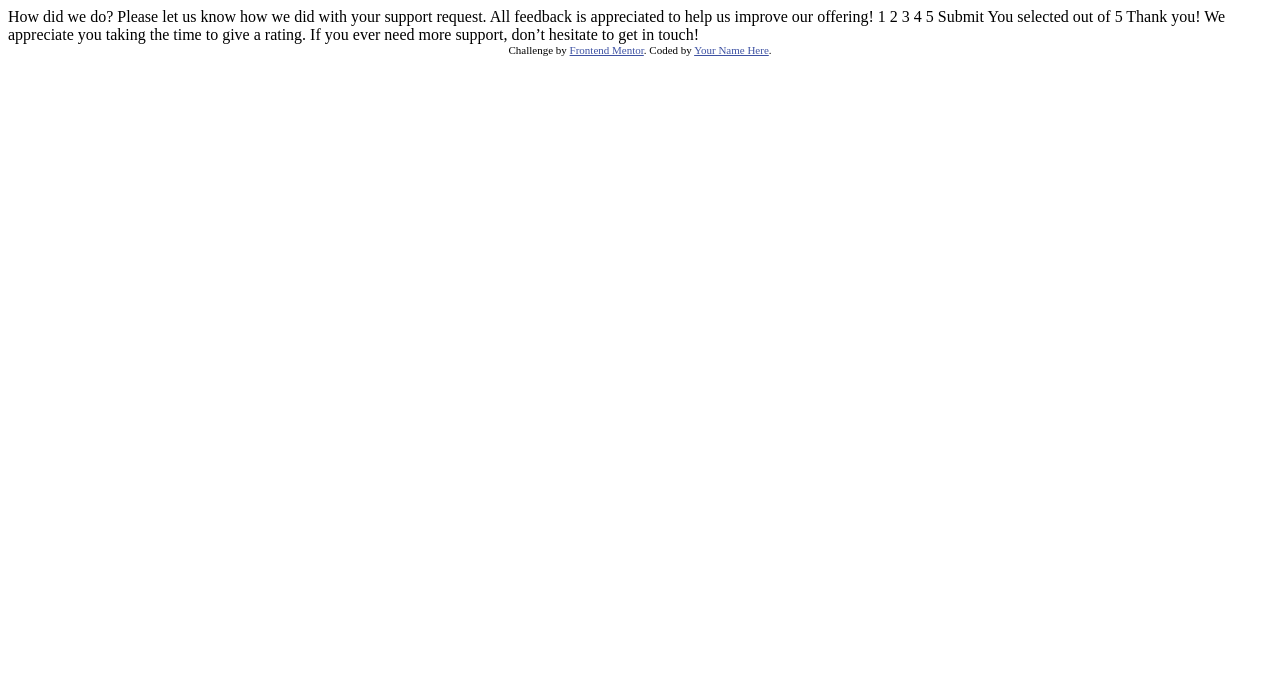
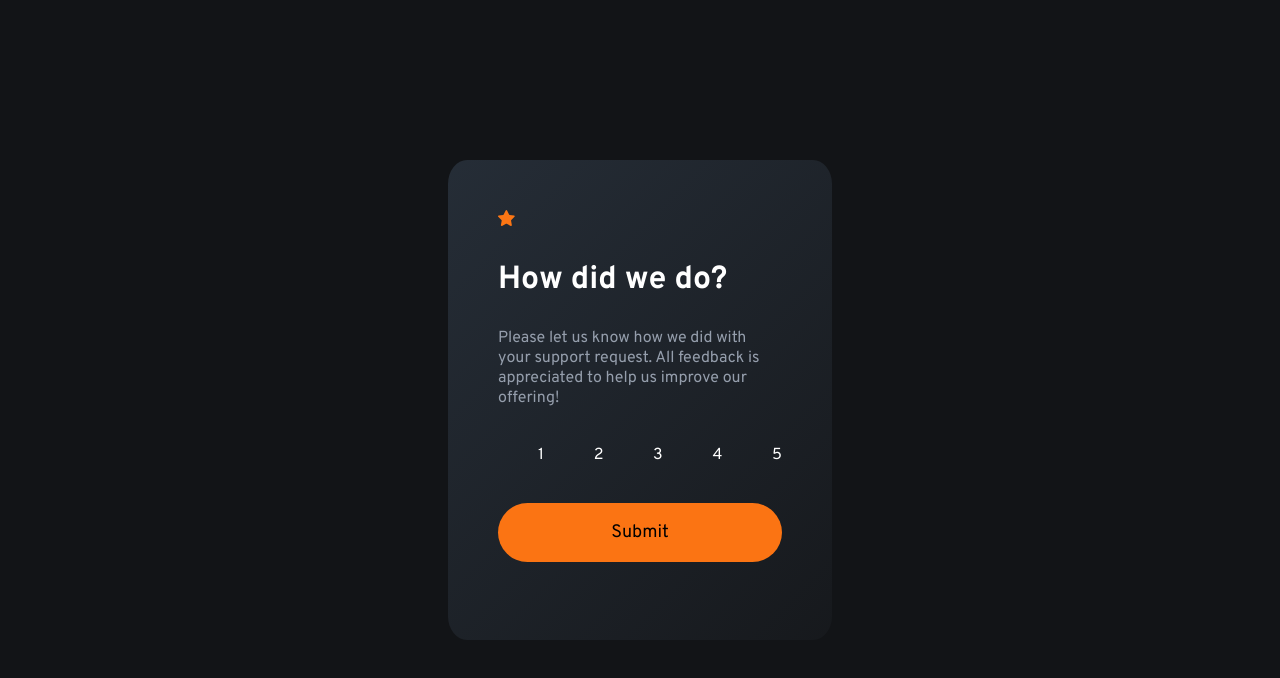
Before and after one commit to 222sucram/interactive-rating, a plain HTML site: page index.html in a window 1280 px wide. Drawn offline with Linux system fonts and the light colour scheme.

Commit message:
basic styling and layout

```diff
--- a/index.html
+++ b/index.html
@@ -13,37 +13,53 @@
     .attribution { font-size: 11px; text-align: center; }
     .attribution a { color: hsl(228, 45%, 44%); }
   </style>
+  <link rel="preconnect" href="https://fonts.googleapis.com">
+  <link rel="preconnect" href="https://fonts.gstatic.com" crossorigin>
+  <link href="https://fonts.googleapis.com/css2?family=Overpass:wght@400;700&display=swap" rel="stylesheet">
+  <link rel="stylesheet" href="style.css">
 </head>
 <body>
 
   <!-- Rating state start -->
-
-  How did we do?
-
-  Please let us know how we did with your support request. All feedback is appreciated
-  to help us improve our offering!
-
-  1 2 3 4 5
-
-  Submit
-
-  <!-- Rating state end -->
+<div class="page-container">
+  <div class="card-container">
+    <div>
+      <div>
+       <img src="images/icon-star.svg" alt="">
+     </div>
+  </div>
+    <div>
+      <h1> How did we do?</h1>
+    </div>
+    <div>
+      <p>Please let us know how we did with your support request. All feedback is appreciated
+      to help us improve our offering!</p>
+      </div>
+    <div>
+      <ul>
+        <li>1</li>
+        <li>2</li>
+        <li>3</li>
+        <li>4</li>
+        <li>5</li>
+      </ul>
+    </div>
+  <div>
+    <button>Submit</button>
+  </div>
+    <!-- Rating state end -->
 
   <!-- Thank you state start -->
 
-  You selected <!-- Add rating here --> out of 5
+  <!-- You selected out of 5
 
   Thank you!
 
   We appreciate you taking the time to give a rating. If you ever need more support,
-  don’t hesitate to get in touch!
-
+  don’t hesitate to get in touch! -->
+  </div>
+</div>
   <!-- Thank you state end -->
 
-
-  <div class="attribution">
-    Challenge by <a href="https://www.frontendmentor.io?ref=challenge" target="_blank">Frontend Mentor</a>.
-    Coded by <a href="#">Your Name Here</a>.
-  </div>
 </body>
 </html>
--- /dev/null
+++ b/style.css
@@ -0,0 +1,62 @@
+* {
+    margin: 0;
+    box-sizing: border-box;
+    font-family: 'Overpass', sans-serif;
+}
+
+body {
+    background-color: var(--very-dark-blue);
+    color: var(--white);
+}
+
+:root {
+    --orange: hsl(25, 97%, 53%);
+    --white: hsl(0, 0%, 100%);
+    --light-grey: hsl(217, 12%, 63%);
+    --med-grey: hsl(216, 12%, 54%);
+    --dark-blue: hsl(213, 19%, 18%);
+    --very-dark-blue: hsl(216, 12%, 8%);
+}
+
+p {
+    font-size: 15;
+    color: var(--light-grey);
+}
+
+.page-container {
+    height: 100vh;
+    display: flex;
+    align-items: center;
+}
+
+.card-container {
+    width: 30%;
+    height: 60%;
+    padding: 50px;
+    border-radius: 5%;
+    margin: auto;
+    background-image: linear-gradient(135deg, hsl(213, 19%, 18%), hsl(216, 12%, 10%));
+    display: flex;
+    flex-wrap: wrap;
+}
+
+.card-container div {
+    width: 100%;
+}
+
+.card-container ul {
+    display: flex;
+    align-items: flex-start;
+    justify-content: space-between;
+    list-style: none;
+    margin: 10px 0;
+}
+
+.card-container button {
+    width: 100%;
+    border: none;
+    padding: 1em 0;
+    border-radius: 2em;
+    background-color: var(--orange);
+    font-size: 18px;
+}
```
Also changed, not shown: script.js (added).
